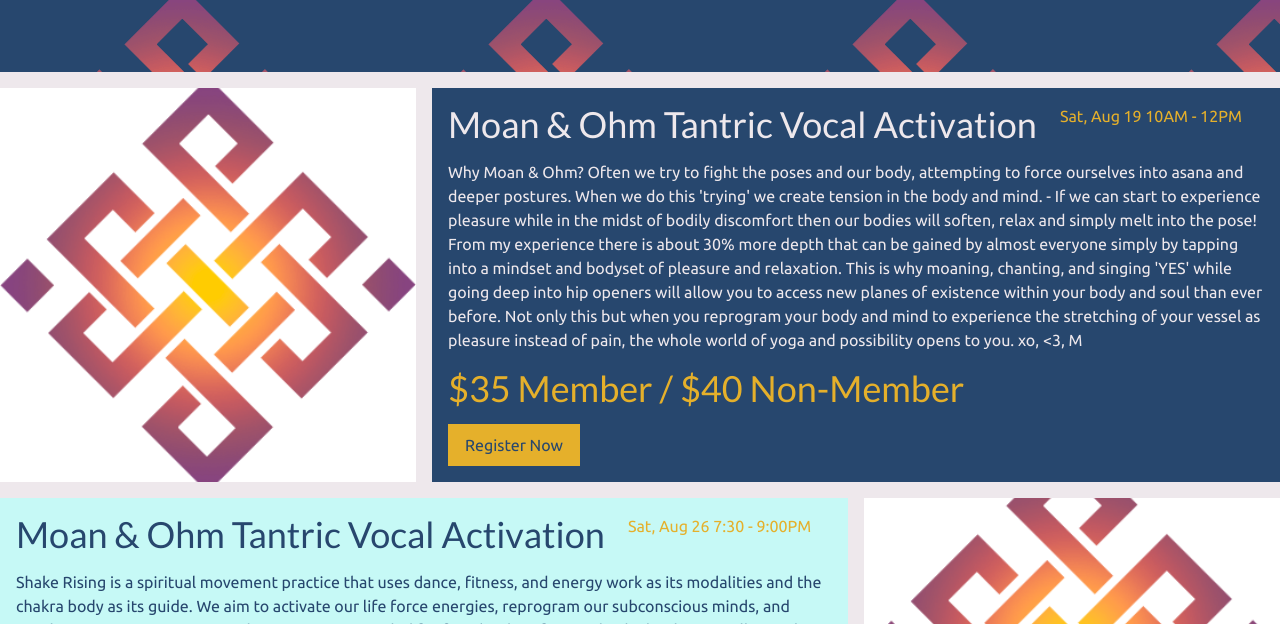
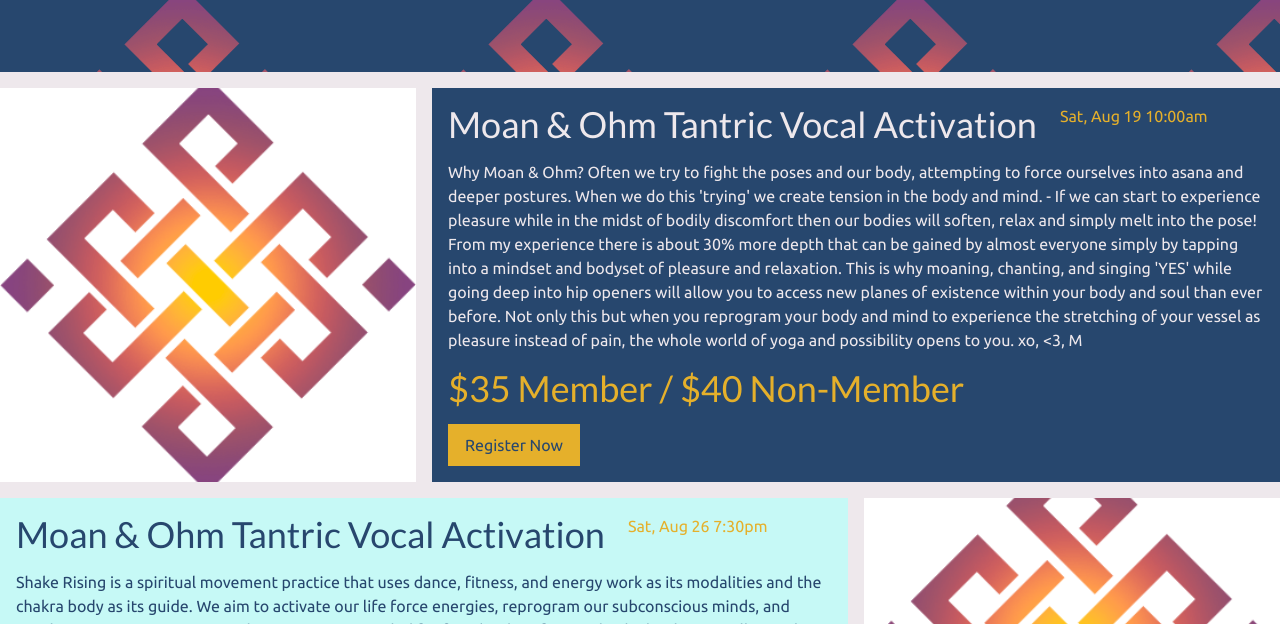
Before and after one commit to ViaSana/indie-yoga, a Jekyll site: the page built from enrollments.html, in a window 1280 px wide and 900 px high, scrolled down 465 px. Shown: the part 153-777 px from the top of the window. Built offline with Jekyll 4.4.1, drawn with Linux system fonts in a browser that asks for light colours.

Commit message:
workshop update

```diff
--- a/_data/workshops.yml
+++ b/_data/workshops.yml
@@ -12,7 +12,7 @@
     before. Not only this but when you reprogram your body and mind to
     experience the stretching of your vessel as pleasure instead of pain, the
     whole world of yoga and possibility opens to you. xo, <3, M
-  datetime: "Sat, Aug 19 10AM - 12PM"
+  datetime: 2023-8-19T10:00:00
   image: assets/images/waffl-knot.png
   price: $35 Member / $40 Non-Member
   background: dark blue
@@ -25,7 +25,7 @@
     regulate our nervous systems. This practice is intended for
     female-identifying individuals who are willing to bring an open heart and
     mind.
-  datetime: "Sat, Aug 26 7:30 - 9:00PM"
+  datetime: 2023-8-26T19:30:00
   image: assets/images/waffl-knot.png
   price: $30
   background: light blue
--- a/_includes/hero_workshops.html
+++ b/_includes/hero_workshops.html
@@ -11,7 +11,7 @@
         <div class="order-2 col-span-4 p-4 bg-d-blue text-light">
             <div class="grid grid-cols-4">
                 <div class="col-span-3"><h3>{{item.title}}</h3></div>
-                <div class="text-yellow">{{item.datetime}}</div>
+                <div class="text-yellow">{{item.datetime | date:"%a, %b %e %l:%M%P"}}</div>
             </div>
 
             <p class="pb-4">{{item.description}}</p>
@@ -24,7 +24,7 @@
         <div class="order-2 col-span-4 p-4 bg-blue text-d-blue">
             <div class="grid grid-cols-4">
                 <div class="col-span-3"><h3>{{item.title}}</h3></div>
-                <div class="text-yellow">{{item.datetime}}</div>
+                <div class="text-yellow">{{item.datetime | date:"%a, %b %e %l:%M%P"}}</div>
             </div>
 
             <p class="pb-4">{{item.description}}</p>
```
